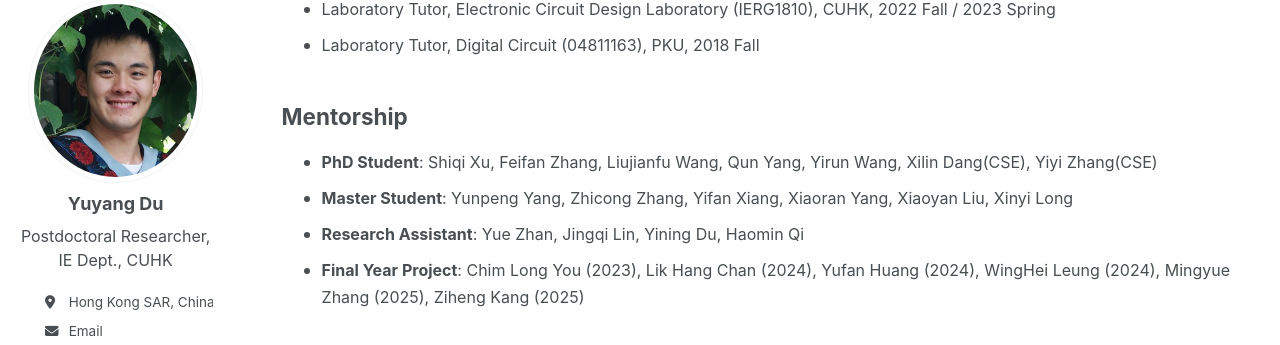
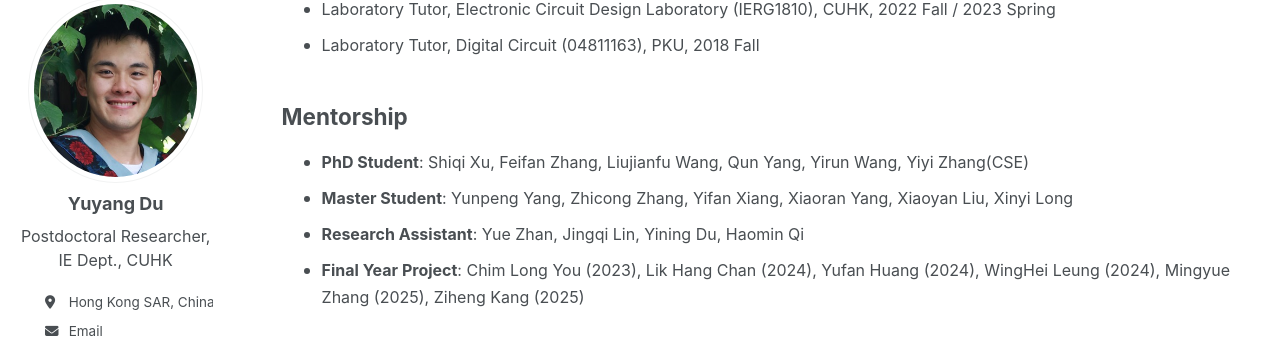
Before and after one commit to yuyangdu01/yuyangdu01.github.io, a Jekyll site: the page built from _pages/cv.md, in a window 1280 px wide and 900 px high, scrolled down 822 px. Shown: the part 108-453 px from the top of the window. Built offline with Jekyll 4.4.1, drawn with Linux system fonts in a browser that asks for light colours; some web fonts are replaced.

Commit message:
Update cv.md

```diff
--- a/_pages/cv.md
+++ b/_pages/cv.md
@@ -45,7 +45,7 @@ Teaching
 
 Mentorship
 ------
-* <font size=3> <b>PhD Student</b>: Shiqi Xu, Feifan Zhang, Liujianfu Wang, Qun Yang, Yirun Wang, Xilin Dang(CSE), Yiyi Zhang(CSE)</font>
+* <font size=3> <b>PhD Student</b>: Shiqi Xu, Feifan Zhang, Liujianfu Wang, Qun Yang, Yirun Wang, Yiyi Zhang(CSE)</font>
 * <font size=3> <b>Master Student</b>: Yunpeng Yang, Zhicong Zhang, Yifan Xiang, Xiaoran Yang, Xiaoyan Liu, Xinyi Long</font>
 * <font size=3> <b>Research Assistant</b>: Yue Zhan, Jingqi Lin, Yining Du, Haomin Qi</font>
 * <font size=3> <b>Final Year Project</b>: Chim Long You (2023), Lik Hang Chan (2024), Yufan Huang (2024), WingHei Leung (2024), Mingyue Zhang (2025), Ziheng Kang (2025)</font>
```
